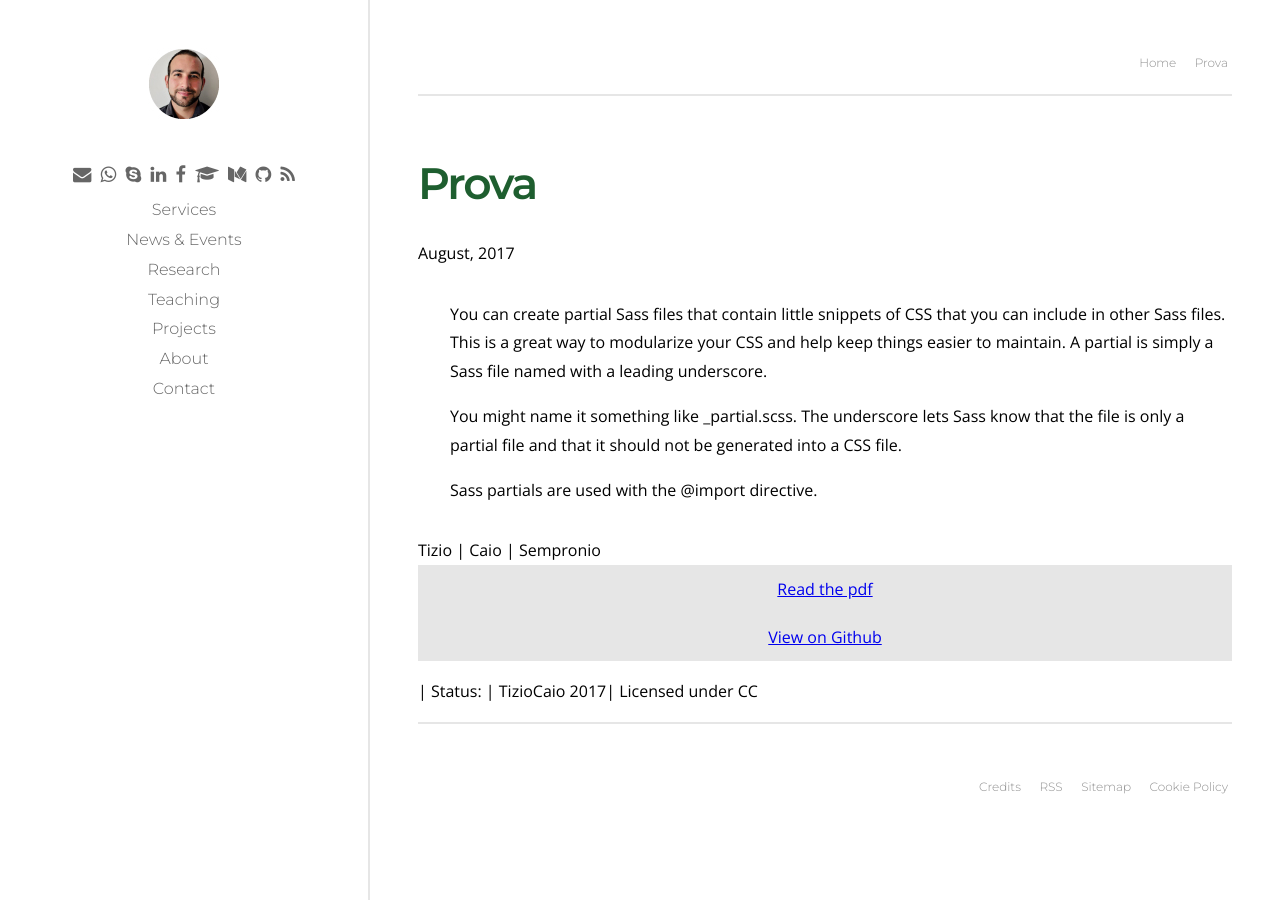
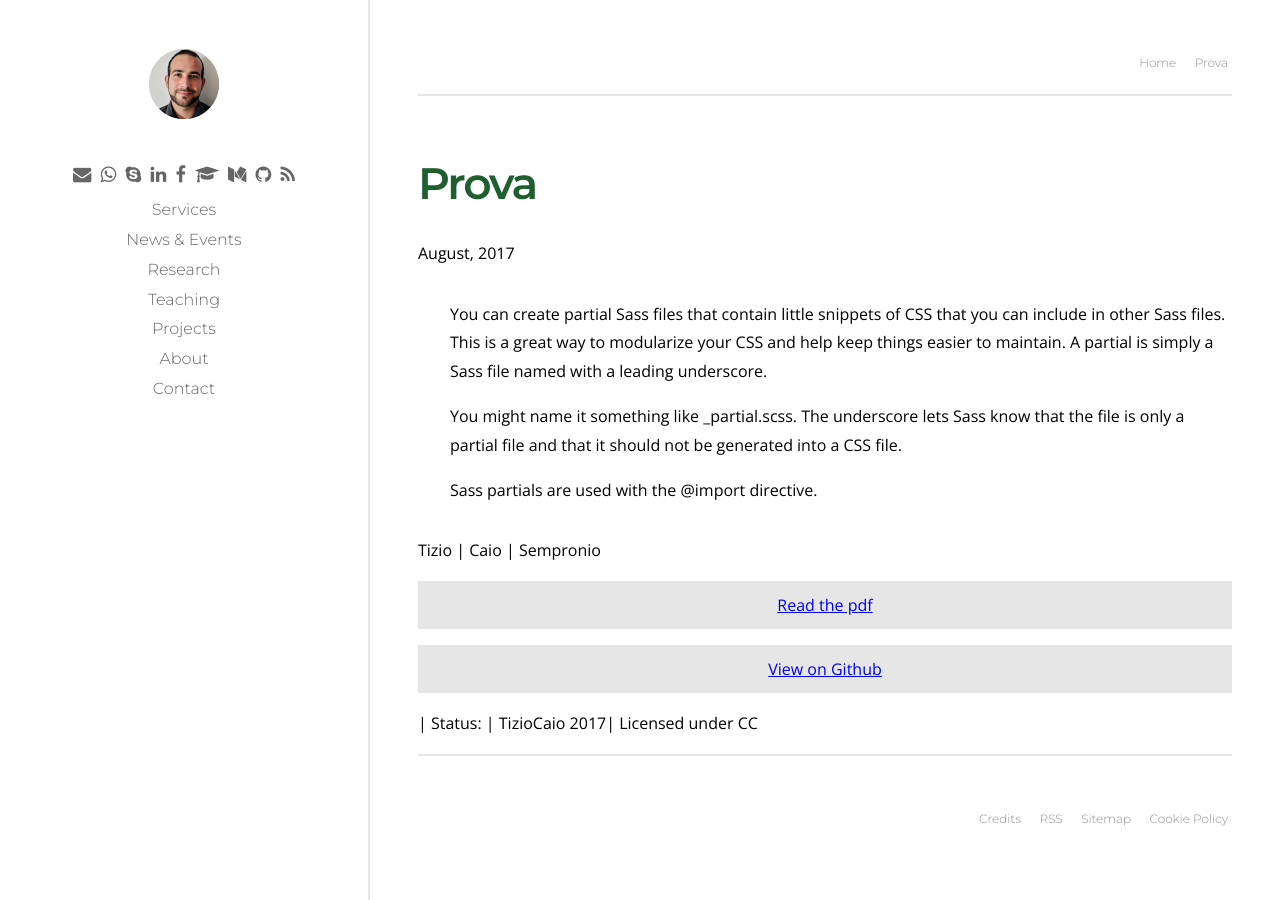
Before and after one commit to p-marco/p-marco.github.io, a Jekyll site: the page built from prova.md, in a window 1280 px wide. Built offline with Jekyll 4.4.1, drawn with Linux system fonts in a browser that asks for light colours; our own code applies the rules of GitHub Pages for plain Markdown files.

Commit message:
default layout test

```diff
--- a/_includes/item.html
+++ b/_includes/item.html
@@ -12,11 +12,11 @@
 
 
 	{% if page.pdf %}
-		<div class="btn btn--block"><a href="{{ page.pdf }}">Read the pdf</a></div>
+		<p class="btn btn--block"><a href="{{ page.pdf }}">Read the pdf</a></p>
 	{% endif %}
 
 	{% if page.github %}
-		<div class="btn btn--block"><a href="{{ page.github }}">View on Github</a></div>
+		<p class="btn btn--block"><a href="{{ page.github }}">View on Github</a></p>
 	{% endif %}
 
 	<p>
```
